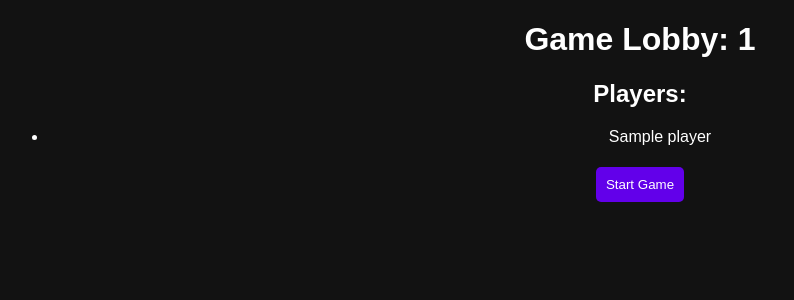
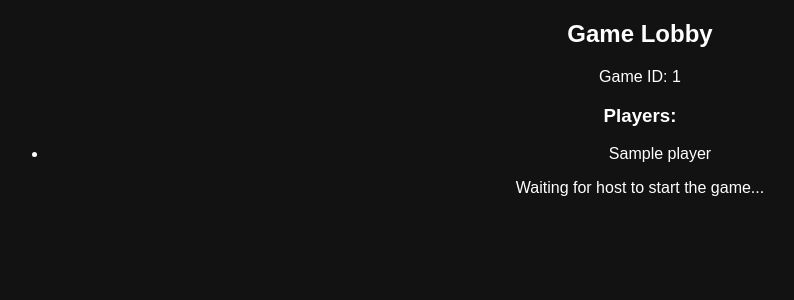
Before and after one commit to fdodinuth/nam-gam, a Flask app: template templates/game_lobby.html in a window 1280 px wide. Shown: the top 300 px of the page, without its empty margins (0-794 px from the left). Run offline with Flask 2, Linux system fonts and the light colour scheme; the template is opened without the code that fills it: most values are stand-ins (such as "Sample title", 1, 10 or a date in 2020).

Commit message:
Update game_lobby.html

```diff
--- a/templates/game_lobby.html
+++ b/templates/game_lobby.html
@@ -2,22 +2,28 @@
 <html lang="en">
 <head>
     <meta charset="UTF-8">
+    <meta name="viewport" content="width=device-width, initial-scale=1.0">
     <title>Game Lobby</title>
-    <link rel="stylesheet" href="{{ url_for('static', filename='style.css') }}">
+    <link rel="stylesheet" href="static/style.css">
 </head>
-<body>
-    <h1>Game Lobby: {{ game_id }}</h1>
-    <h2>Players:</h2>
+<body class="dark-theme">
+    <div class="container">
+        <h2>Game Lobby</h2>
+        <p>Game ID: {{ game_id }}</p>
+        <h3>Players:</h3>
         <ul>
             {% for player in players %}
                 <li>{{ player }}</li>
             {% endfor %}
         </ul>
 
-    <form action="{{ url_for('start_game') }}" method="POST">
-        <input type="hidden" name="game_id" value="{{ game_id }}">
+        {% if is_host %}
+            <form method="POST" action="{{ url_for('start_game') }}">
                 <button type="submit">Start Game</button>
             </form>
-
+        {% else %}
+            <p>Waiting for host to start the game...</p>
+        {% endif %}
+    </div>
 </body>
 </html>
```
Lines whose indentation alone changed are shown as unchanged.
